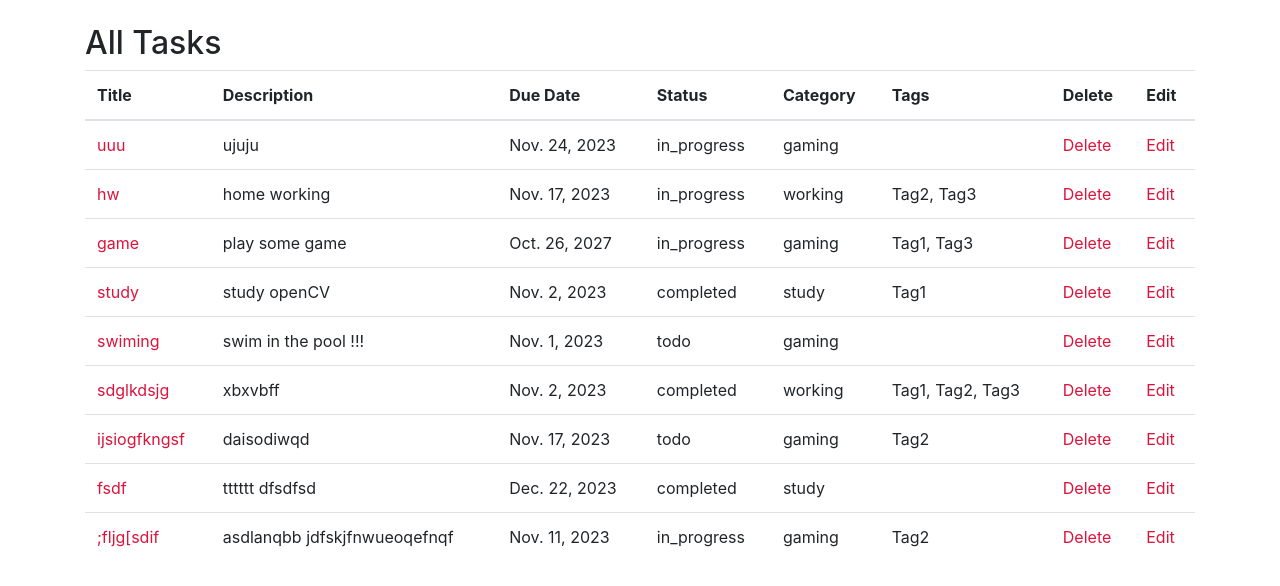
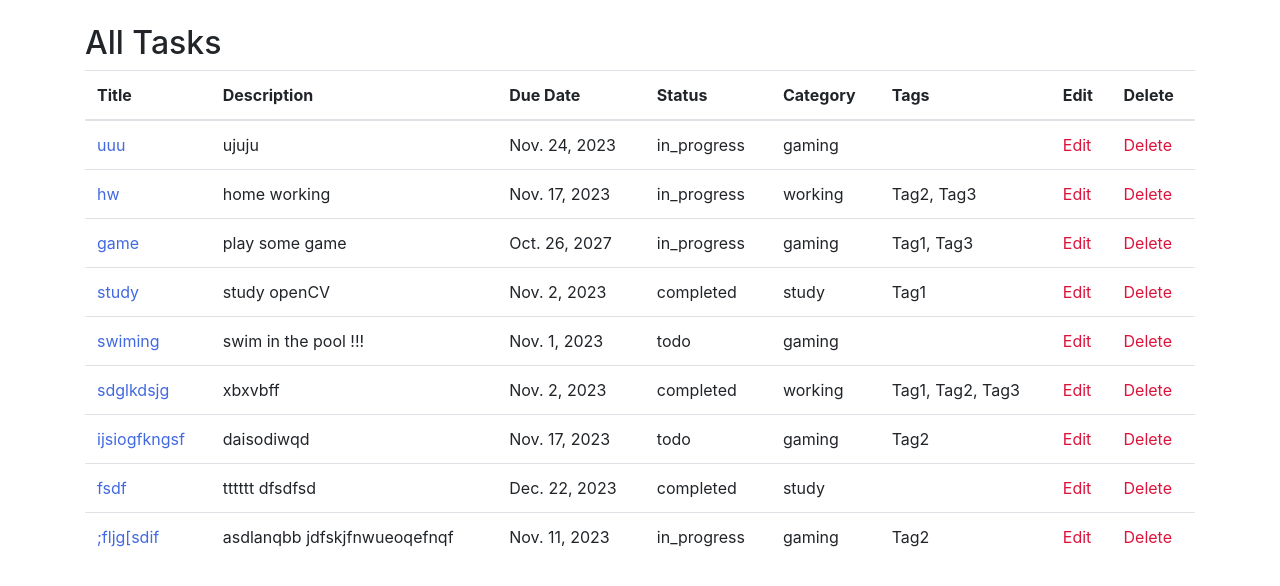
Before and after one commit to shayanpzp/Task_Management, a Django app: page / in a window 1280 px wide. Shown: the part 56-642 px from the top of the page. Run offline with Django 4.2, Linux system fonts and the light colour scheme; data comes from the database, SQL or seed files in the repository; both versions use the stored data as it was after the commit; some libraries are stand-ins or nearby versions.

Commit message:
chore : changing UI for final

```diff
--- a/Src/core/views.py
+++ b/Src/core/views.py
@@ -35,7 +35,6 @@ def add_task(request):
         form = TaskForm(request.POST)
         if form.is_valid():
             form.save()
-            print(form.cleaned_data['category'])
             return redirect('all_tasks')
     else:
         form = TaskForm()
--- a/Src/static/css/dark-mode.css
+++ b/Src/static/css/dark-mode.css
@@ -22,5 +22,4 @@ body.dark-mode a{
 
 a{
     color: crimson;
-    text-decoration: none;
 }
--- a/Src/templates/all_tasks.html
+++ b/Src/templates/all_tasks.html
@@ -14,14 +14,15 @@
         <th>Status</th>
         <th>Category</th>
         <th>Tags</th>
+        <th>Edit</th>
         <th>Delete</th>
-        <th>Edit</th>
+
       </tr>
     </thead>
     <tbody>
       {% for task in tasks %}
         <tr>
-          <td><a  href="{% url 'view_task' task.id %}">{{ task.title }}</a></td>
+          <td><a style="color:royalblue; text-decoration: none;"  href="{% url 'view_task' task.id %}">{{ task.title }}</a></td>
           <td>{{ task.description }}</td>
           <td>{{ task.due_date }}</td>
           <td>{{ task.status }}</td>
@@ -31,8 +32,9 @@
               {{ tag.name }}{% if not forloop.last %}, {% endif %}
             {% endfor %}
           </td>
-          <td><a href="{% url 'delete_task' task.id %}">Delete</a></td>
-          <td><a href="{% url 'edit_task' task.id %}">Edit</a></td>
+          <td><a style="text-decoration: none;" href="{% url 'edit_task' task.id %}">Edit</a></td>
+          <td><a style="text-decoration: none;" href="{% url 'delete_task' task.id %}">Delete</a></td>
+
         </tr>
       {% endfor %}
     </tbody>
--- a/Src/templates/base.html
+++ b/Src/templates/base.html
@@ -4,10 +4,12 @@
     <meta charset="UTF-8">
     <meta name="viewport" content="width=device-width, initial-scale=1">
     <link rel="stylesheet" href="https://stackpath.bootstrapcdn.com/bootstrap/4.5.2/css/bootstrap.min.css">
+    <link rel="icon" type="Task_Manager_icon" href="../templates/img/Alternate_Task_Manager_icon.png">
     {% load static %}
     <link rel="stylesheet" href="{% static 'css/dark-mode.css' %}" id="dark-mode-stylesheet">
     <script src="{% static 'js/dark-mode.js' %}"></script>
     <title>{% block title %}Task Manager{% endblock %}</title>
+
 </head>
 <body>
     <nav class="navbar navbar-expand-lg navbar-dark bg-dark">
--- a/Src/templates/view_task.html
+++ b/Src/templates/view_task.html
@@ -13,6 +13,8 @@
   <br>
   <h3>Category : {{ task.category.name }}</h3>
   <br>
-  <h3>Tag : {{ tag.name }}</h3>
+  <h3>Tag : {% for tag in task.tags.all %}
+    {{ tag.name }}{% if not forloop.last %}, {% endif %}
+  {% endfor %}</h3>
 
 {% endblock %}
```
Also changed, not shown: Src/db.sqlite3, Src/templates/img/Alternate_Task_Manager_icon.png (added).
